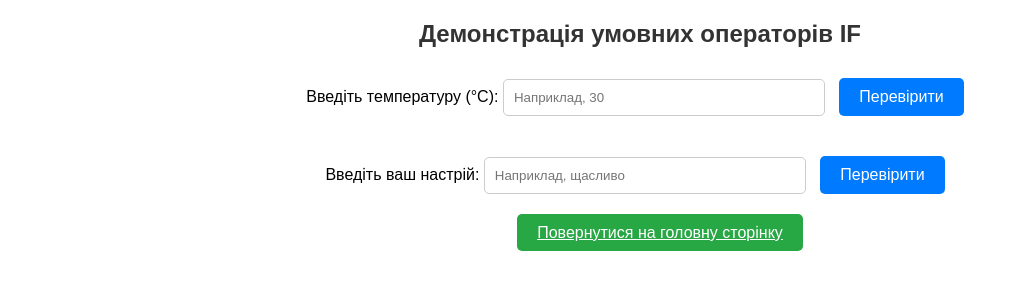
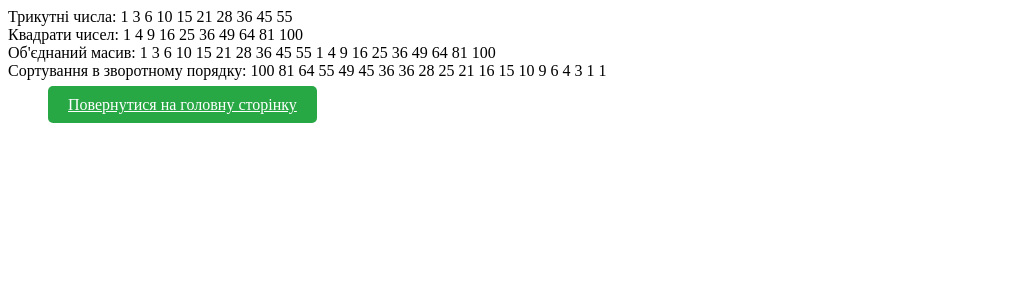
Before and after one commit to Taras-P-Kob/lab14, a plain HTML site: page js_script/lab2_1.html in a window 1280 px wide. Shown: the whole page, without its empty margins (0-1019 px from the left). Drawn offline with Linux system fonts and the light colour scheme.

Commit message:
Update lab2_1.html

```diff
--- a/js_script/lab2_1.html
+++ b/js_script/lab2_1.html
@@ -1,67 +1,60 @@
-<!DOCTYPE HTML>
-<html>
+<!DOCTYPE html>
+<html lang="uk">
 <head>
     <meta charset="UTF-8">
-		<title>IF</title>
-		<style>
-			body {
-				text-align: center;
-				font-family: Arial, sans-serif;
-			}
-		</style>
-
+    <meta name="viewport" content="width=device-width, initial-scale=1.0">
+    <title>Lab 4.1</title>
 	    <link rel="stylesheet" href="../css/style.css">
 </head>
 <body>
-		<h2>Демонстрація умовних операторів <strong>IF</strong></h2>
-
-		<!-- Введення температури -->
-		<label for="temperature">Введіть температуру (°C):</label>
-		<input type="number" id="temperature" placeholder="Наприклад, 30">
-		<button onclick="checkTemperature()">Перевірити</button>
-		<p id="temperatureResult"></p>
-
-		<!-- Введення настрою -->
-		<label for="mood">Введіть ваш настрій:</label>
-		<input type="text" id="mood" placeholder="Наприклад, щасливо">
-		<button onclick="checkMood()">Перевірити</button>
-		<p id="moodResult"></p>
-
 
 <script>
-			"use strict";
+// Завдання 1: Трикутні числа та квадрати натуральних чисел
 
-			function checkTemperature() {
-				let temperature = parseInt(document.getElementById("temperature").value);
-				let result = "";
-				if (temperature > 25) {
-					result = "Сьогодні жарко, вживайте багато води!";
-				} else {
-					result = "Сьогодні прохолодно, одягніть тепліший одяг.";
-				}
-				document.getElementById("temperatureResult").innerText = result;
+// Створення масиву "трикутних" чисел
+let treag = [];
+for (let n = 1; n <= 10; n++) {
+    treag.push(n * (n + 1) / 2);
 }
 
-			function checkMood() {
-				let mood = document.getElementById("mood").value;
-				let result = "";
-				if (mood === "щасливо") {
-					result = "Я в чудовому настрої!";
-				} else if (mood === "сумно") {
-					result = "Не сумуйте, все буде добре!";
-				} else {
-					result = "Не зовсім зрозуміло, що ви відчуваєте: " + mood;
-				}
-				document.getElementById("moodResult").innerText = result;
+// Виведення масиву "трикутних" чисел
+document.write("Трикутні числа: ");
+document.write(treag.join("  "));
+document.write("<br>");
+
+// Створення масиву квадратів чисел від 1 до 10
+let kvd = [];
+for (let i = 1; i <= 10; i++) {
+    kvd.push(i * i);
 }
 
+// Виведення масиву квадратів
+document.write("Квадрати чисел: ");
+document.write(kvd.join("  "));
+document.write("<br>");
+
+// Об'єднання двох масивів в один
+let rez = treag.concat(kvd);
+
+// Виведення об'єднаного масиву
+document.write("Об'єднаний масив: ");
+document.write(rez.join("  "));
+document.write("<br>");
+
+// Сортування масиву в зворотному порядку
+rez.sort((a, b) => b - a);
+
+// Виведення відсортованого масиву
+document.write("Сортування в зворотному порядку: ");
+document.write(rez.join("  "));
+document.write("<br>");
 
 </script>
-
 
 	<ul>
     <li>
         <a class="home" href="../index.html">Повернутися на головну сторінку</a>
     </li>
+
 </body>
 </html>
```
Lines whose indentation alone changed are shown as unchanged.
